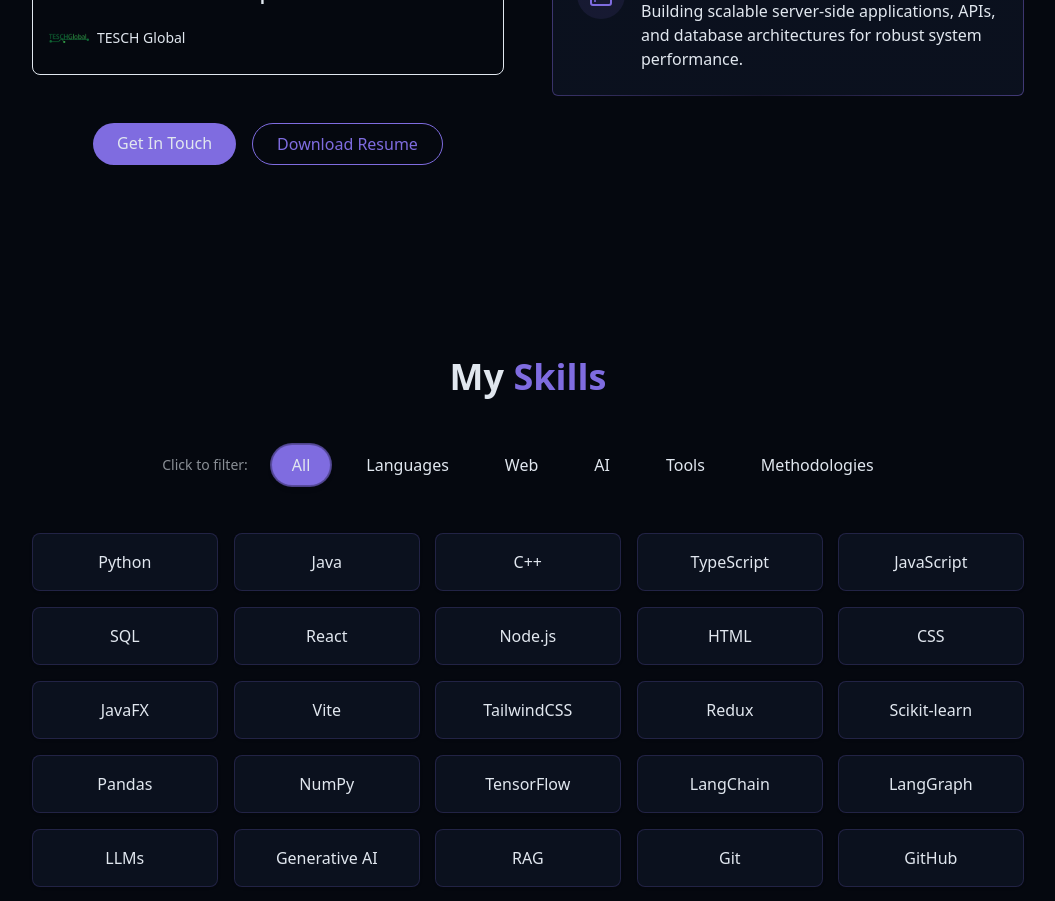
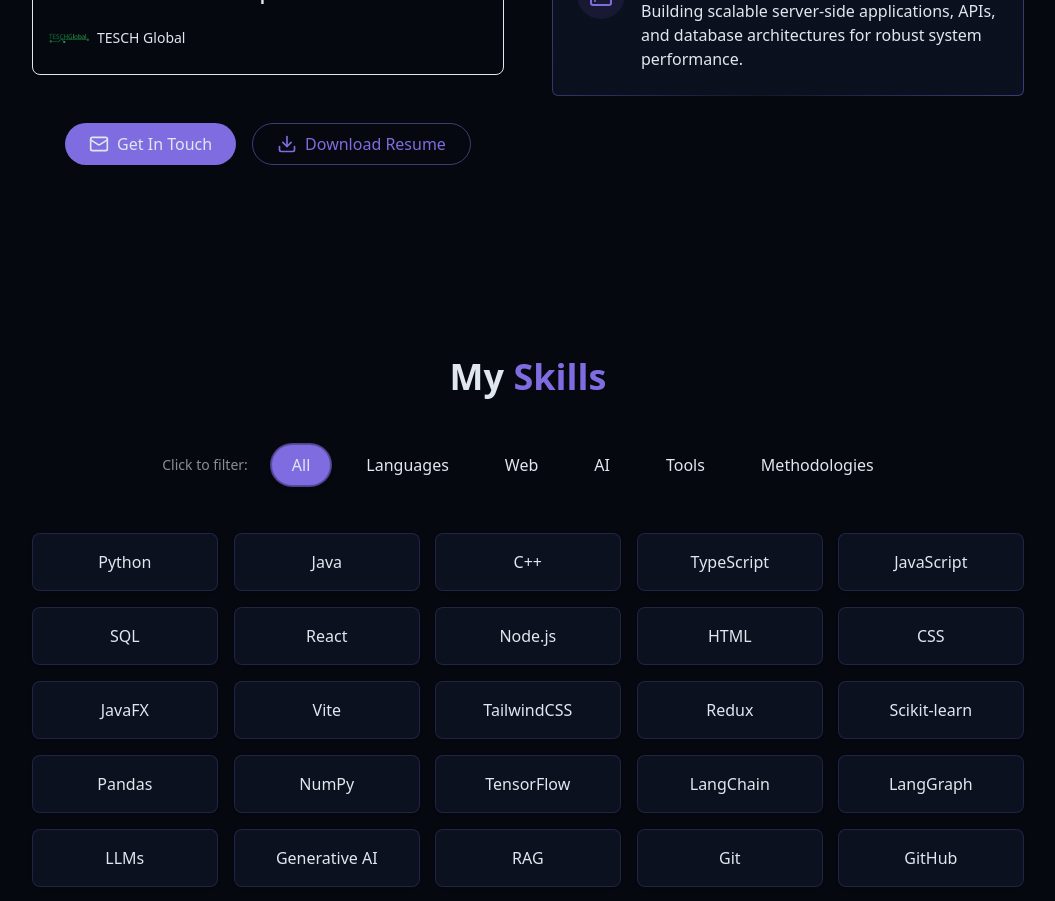
Before and after one commit to grudzinskio/Personal_Website, a React (Vite) app: page / in a window 1280 px wide. Shown: the part 1580-2481 px from the top of the page, without its empty margins (128-1183 px from the left). Built offline with nearby package versions, Linux system fonts and the light colour scheme.

Commit message:
added styling for the resume downloading

```diff
--- a/src/components/AboutSection.jsx
+++ b/src/components/AboutSection.jsx
@@ -1,4 +1,4 @@
-import { Briefcase, Code, User, Brain, Server } from "lucide-react"
+import { Briefcase, Code, User, Brain, Server, Mail, Download } from "lucide-react"
 import teschLogo from "../assets/TESCHGlobal_logo.png"
 import msoeLogo from "../assets/MSOE_logo.png"
 
@@ -72,16 +72,27 @@ export const AboutSection = () => {
                     </div>
 
                     <div className="flex flex-col sm:flex-row gap-4 pt-6 justify-center">
-                        <a href="#contact" className="cosmic-button">
-                            Get In Touch
+                        {/* Get In Touch Button */}
+                        <a
+                            href="#contact"
+                            aria-label="Jump to contact section"
+                            className="cosmic-button relative overflow-hidden group flex items-center gap-2"
+                        >
+                            <span className="absolute inset-0 opacity-0 group-hover:opacity-100 transition-opacity duration-300 bg-radial-[ellipse_at_center] from-primary/25 via-primary/10 to-transparent" />
+                            <Mail className="h-5 w-5 relative z-10" aria-hidden="true" />
+                            <span className="relative z-10">Get In Touch</span>
                         </a>
+
+                        {/* Download Resume Button */}
                         <a
                             href={resumeFile}
                             download
-                            className="px-6 py-2 rounded-full border border-primary text-primary hover:bg-primary/10 transition-colors duration-300 focus-ring"
                             aria-label="Download my resume as PDF"
+                            className="relative overflow-hidden group px-6 py-2 rounded-full border border-primary/50 text-primary font-medium transition-all duration-300 focus-ring hover:text-primary-foreground hover:bg-primary hover:shadow-[0_0_14px_hsl(var(--primary)/0.55)] flex items-center gap-2"
                         >
-                            Download Resume
+                            <span className="absolute inset-0 before:content-[''] before:absolute before:inset-0 before:bg-linear-to-r before:from-transparent before:via-primary/30 before:to-transparent before:translate-x-[-120%] group-hover:before:translate-x-[120%] before:transition before:duration-700 before:rounded-full" />
+                            <Download className="h-5 w-5 relative z-10" aria-hidden="true" />
+                            <span className="relative z-10">Download Resume</span>
                         </a>
                     </div>
                 </div>
```
